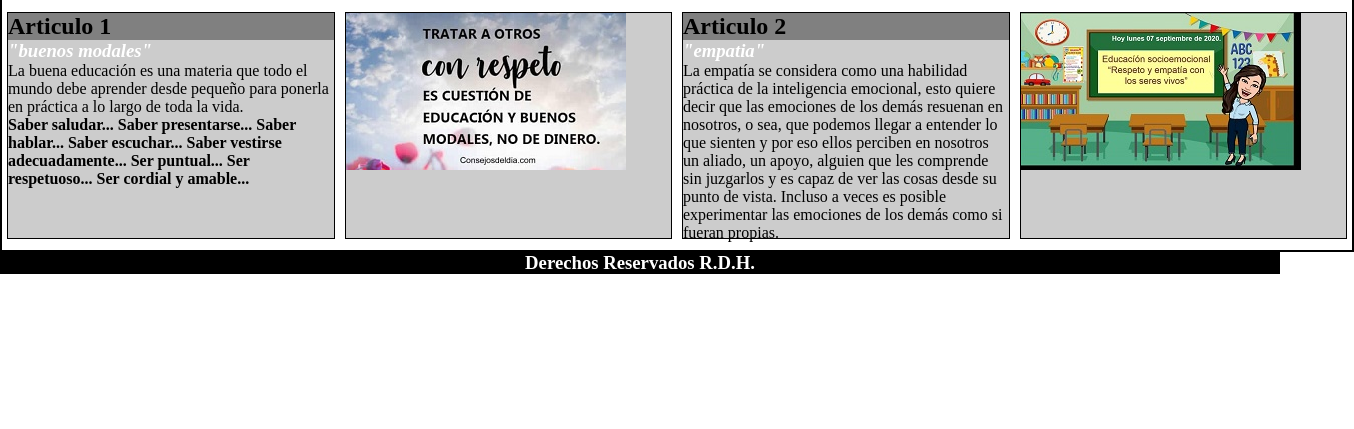
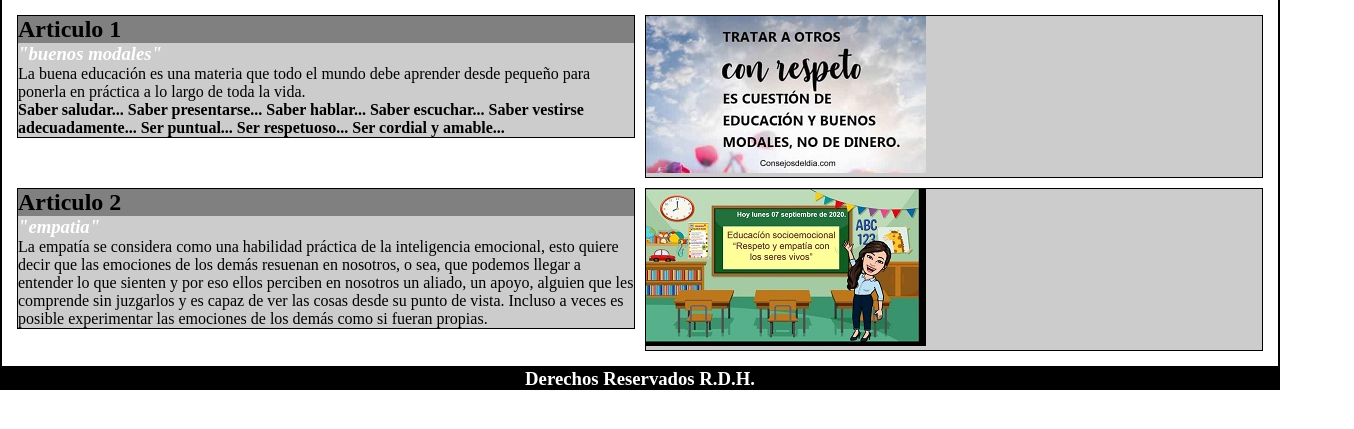
Before and after one commit to ricode-icaito/Blog-educacion, a plain HTML site: page index.html in a window 1280 px wide. Shown: the part 165-594 px from the top of the page, 1354 px wide, since content can reach past the window. Drawn offline with Linux system fonts and the light colour scheme.

Commit message:
Update style.css

```diff
--- a/style.css
+++ b/style.css
@@ -41,7 +41,7 @@ h3 {
   color: white;
 }
 
-#cajapadre {
+/*#cajapadre {
   display: flex;
   width: 1350px;
   height: 250px;
@@ -57,22 +57,27 @@ h3 {
   margin: 5px;
   background-color: #ccc;
   border: solid 1px;
+}*/
+
+#cajapadre {
+  display: flex;
+  width: 100%; /* Cambiar el ancho fijo a 100% */
+  height: auto; /* Ajustar la altura automáticamente según el contenido */
+  border: 2px solid;
+  justify-content: center;
+  align-items: flex-start; /* Para que los elementos se alineen al inicio y el texto fluya hacia abajo */
+  flex-wrap: wrap;
+  padding: 10px; /* Añadir un poco de espacio alrededor del contenido */
+  box-sizing: border-box; /* Incluir el padding y el border en el ancho total */
 }
 
-#caja-1 {
-  flex: 1;
-}
-
-#caja-2 {
-  flex: 1;
-}
-
-#caja-3 {
-  flex: 1;
-}
-
-#caja-4 {
-  flex: 1;
+#cajapadre > div {
+  width: calc(50% - 10px); /* Ocupar la mitad del ancho menos un poco de margen */
+  height: auto; /* Ajustar la altura automáticamente */
+  margin: 5px;
+  background-color: #ccc;
+  border: solid 1px;
+  box-sizing: border-box; /* Incluir el padding y el border en el ancho total */
 }
 
 footer {
@@ -80,3 +85,10 @@ footer {
   background-color: black;
   color: white;
 }
+
+/* Para pantallas más pequeñas, hacer que cada caja ocupe el 100% del ancho */
+@media (max-width: 768px) {
+  #cajapadre > div {
+    width: 100%;
+  }
+}
```
